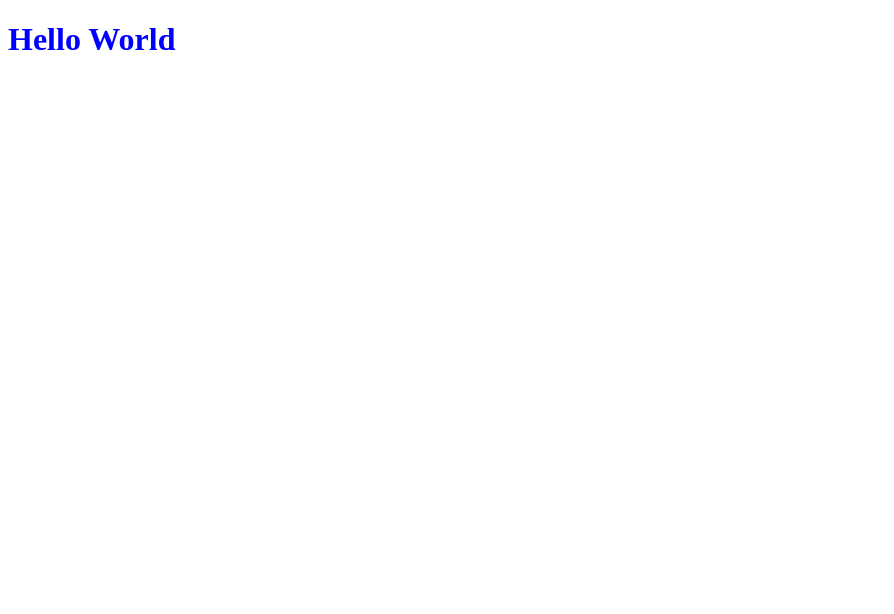
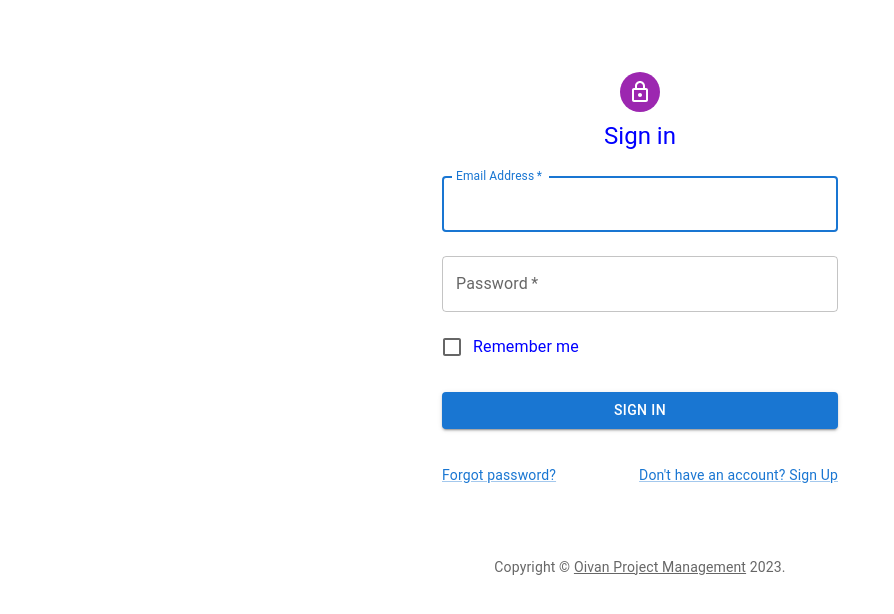
Before and after one commit to AzimovParviz/IntegrifyHackathon2023, a React app: page / in a window 1280 px wide. Shown: the top 614 px of the page, without its empty margins (0-894 px from the left). Built offline with nearby package versions, Linux system fonts and the light colour scheme.

Commit message:
updated login

```diff
--- a/client/App.tsx
+++ b/client/App.tsx
@@ -1,5 +1,7 @@
+import Login from "../client/src/components/login/login";
+
 export const App = () => {
     return(
-        <h1>Hello World</h1>
+        <h1><Login/></h1>
     )
 }
--- /dev/null
+++ b/client/src/components/login/login.tsx
@@ -0,0 +1,110 @@
+import * as React from 'react';
+import Avatar from '@mui/material/Avatar';
+import Button from '@mui/material/Button';
+import CssBaseline from '@mui/material/CssBaseline';
+import TextField from '@mui/material/TextField';
+import FormControlLabel from '@mui/material/FormControlLabel';
+import Checkbox from '@mui/material/Checkbox';
+import Link from '@mui/material/Link';
+import Grid from '@mui/material/Grid';
+import Box from '@mui/material/Box';
+import LockOutlinedIcon from '@mui/icons-material/LockOutlined';
+import Typography from '@mui/material/Typography';
+import Container from '@mui/material/Container';
+import { createTheme, ThemeProvider } from '@mui/material/styles';
+
+function Copyright(props: any) {
+  return (
+    <Typography variant="body2" color="text.secondary" align="center" {...props}>
+      {'Copyright © '}
+      <Link color="inherit" href="https://oivan.com/">
+        Oivan Project Management
+      </Link>{' '}
+      {new Date().getFullYear()}
+      {'.'}
+    </Typography>
+  );
+}
+
+const theme = createTheme();
+
+export default function SignIn() {
+  const handleSubmit = (event: React.FormEvent<HTMLFormElement>) => {
+    event.preventDefault();
+    const data = new FormData(event.currentTarget);
+    console.log({
+      email: data.get('email'),
+      password: data.get('password'),
+    });
+  };
+
+  return (
+    <ThemeProvider theme={theme}>
+      <Container component="main" maxWidth="xs">
+        <CssBaseline />
+        <Box
+          sx={{
+            marginTop: 8,
+            display: 'flex',
+            flexDirection: 'column',
+            alignItems: 'center',
+          }}
+        >
+          <Avatar sx={{ m: 1, bgcolor: 'secondary.main' }}>
+            <LockOutlinedIcon />
+          </Avatar>
+          <Typography component="h1" variant="h5">
+            Sign in
+          </Typography>
+          <Box component="form" onSubmit={handleSubmit} noValidate sx={{ mt: 1 }}>
+            <TextField
+              margin="normal"
+              required
+              fullWidth
+              id="email"
+              label="Email Address"
+              name="email"
+              autoComplete="email"
+              autoFocus
+            />
+            <TextField
+              margin="normal"
+              required
+              fullWidth
+              name="password"
+              label="Password"
+              type="password"
+              id="password"
+              autoComplete="current-password"
+            />
+            <FormControlLabel
+              control={<Checkbox value="remember" color="primary" />}
+              label="Remember me"
+            />
+            <Button
+              type="submit"
+              fullWidth
+              variant="contained"
+              sx={{ mt: 3, mb: 2 }}
+            >
+              Sign In
+            </Button>
+            <Grid container>
+              <Grid item xs>
+                <Link href="#" variant="body2">
+                  Forgot password?
+                </Link>
+              </Grid>
+              <Grid item>
+                <Link href="#" variant="body2">
+                  {"Don't have an account? Sign Up"}
+                </Link>
+              </Grid>
+            </Grid>
+          </Box>
+        </Box>
+        <Copyright sx={{ mt: 8, mb: 4 }} />
+      </Container>
+    </ThemeProvider>
+  );
+}
--- a/tsconfig.json
+++ b/tsconfig.json
@@ -27,7 +27,7 @@
     /* Modules */
     "module": "ESNext",                                /* Specify what module code is generated. */
     "rootDir": "./",                                  /* Specify the root folder within your source files. */
-    // "moduleResolution": "node",                       /* Specify how TypeScript looks up a file from a given module specifier. */
+     "moduleResolution": "node",                       /* Specify how TypeScript looks up a file from a given module specifier. */
     // "baseUrl": "./",                                  /* Specify the base directory to resolve non-relative module names. */
     // "paths": {},                                      /* Specify a set of entries that re-map imports to additional lookup locations. */
     // "rootDirs": [],                                   /* Allow multiple folders to be treated as one when resolving modules. */
```
Also changed, not shown: package.json (+9 -0 lines), 1 other file (tests, documents, lock files or other folders).
